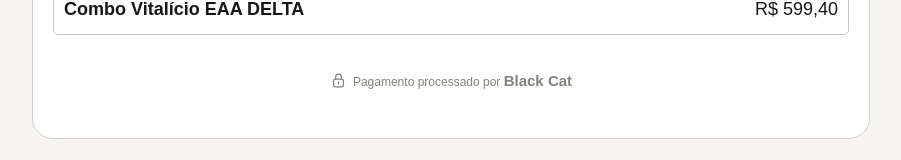
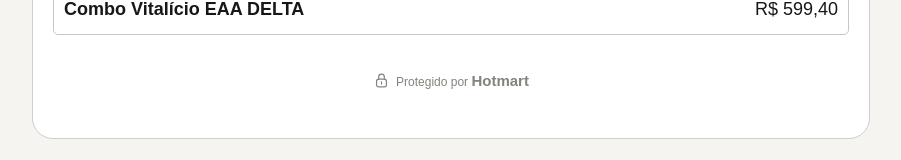
Before and after one commit to ronald-almeida/eaa-delta, a website: page public/index.html in a window 1280 px wide. Shown: the part 1320-1480 px from the top of the page, without its empty margins (189-1090 px from the left). Drawn offline with Linux system fonts and the light colour scheme; a web font is replaced by a local one.

Commit message:
Change footer payment processor from Black Cat to Hotmart

```diff
--- a/public/index.html
+++ b/public/index.html
@@ -45,7 +45,7 @@
         </section>
       </form>
       <section class="purchase-details" aria-labelledby="details-title"><h2 id="details-title">Detalhes da compra</h2><div class="order-line"><strong>Combo Vitalício EAA DELTA</strong><span>R$ 599,40</span></div></section>
-      <footer><svg aria-hidden="true"><use href="#lock"/></svg><span>Pagamento processado por <strong>Black Cat</strong></span></footer>
+      <footer><svg aria-hidden="true"><use href="#lock"/></svg><span>Protegido por <strong>Hotmart</strong></span></footer>
     </div>
   </main>
   <dialog id="pix-dialog" aria-labelledby="modal-title" aria-describedby="modal-description">
```
